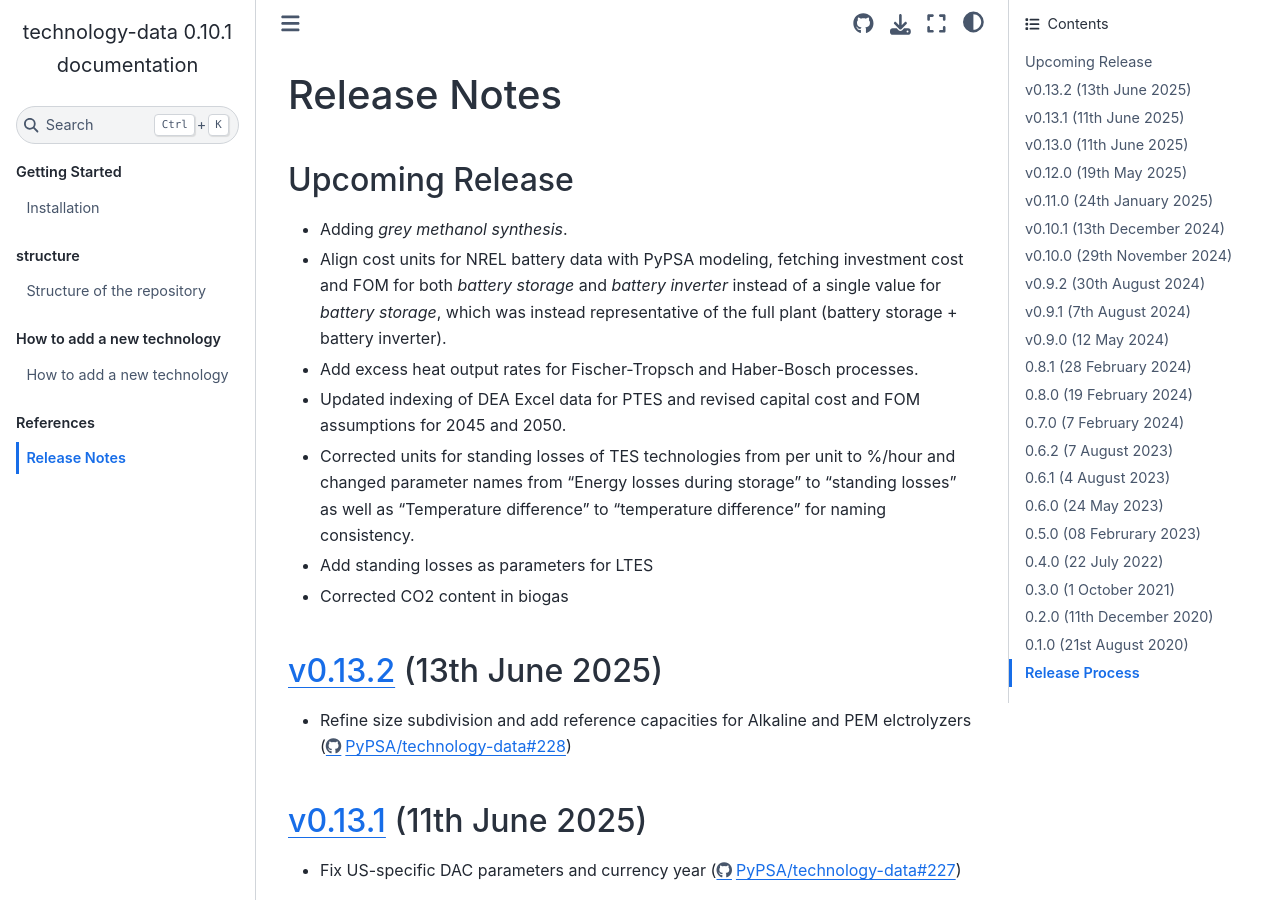
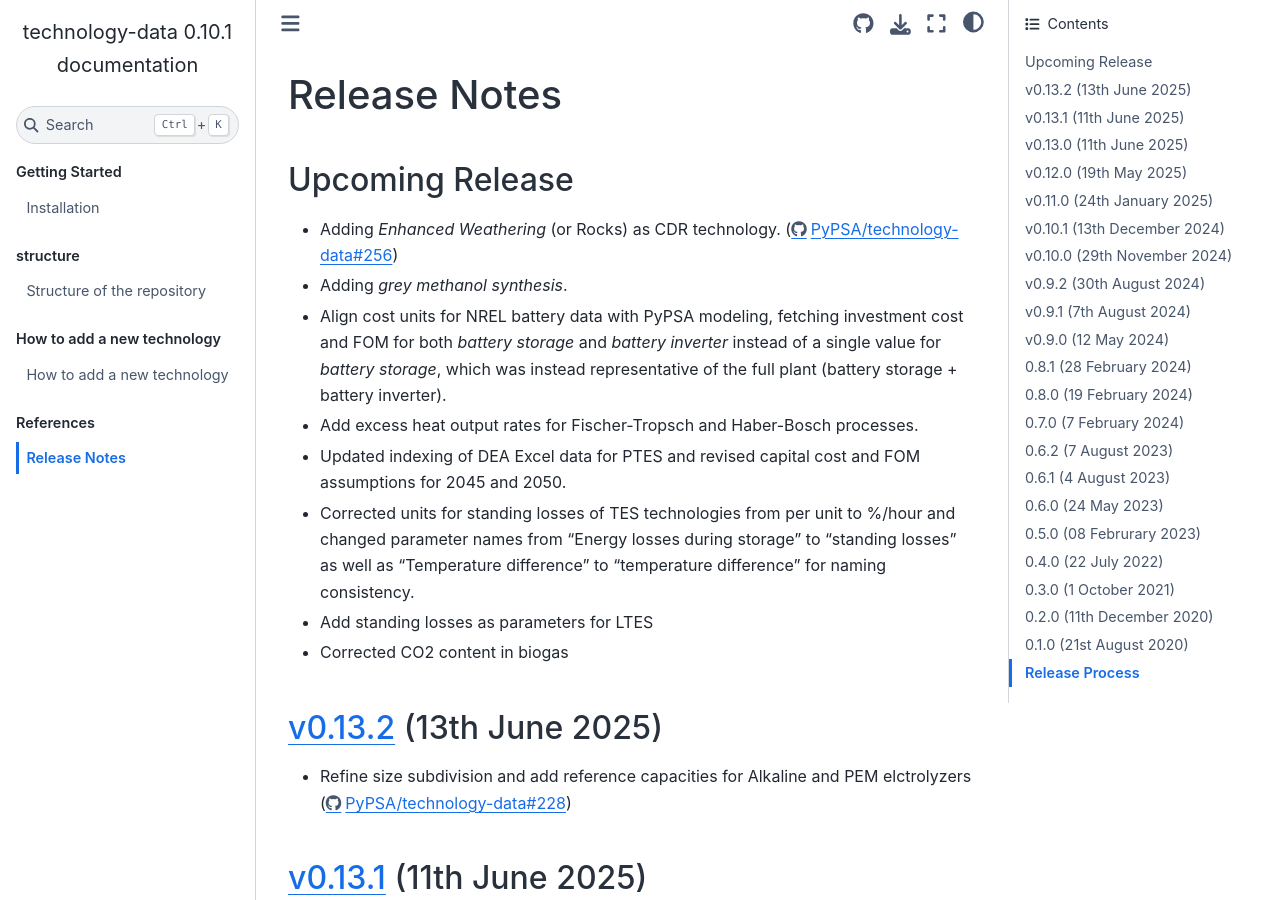
Before and after one commit to PyPSA/technology-data, a Sphinx documentation site: the page built from docs/release_notes.rst, in a window 1280 px wide and 900 px high. Built offline with Sphinx 7.4.7 and the Sphinx Book theme 1.1.4, drawn with Linux system fonts in a browser that asks for light colours.

Commit message:
release note

```diff
--- a/docs/release_notes.rst
+++ b/docs/release_notes.rst
@@ -15,6 +15,8 @@ Upcoming Release
 
 ..   The features listed below are not released yet, but will be part of the next release!
 ..   To use the features already you have to use the ``master`` branch.
+
+* Adding `Enhanced Weathering` (or Rocks) as CDR technology. (https://github.com/PyPSA/technology-data/pull/256)
 
 * Adding `grey methanol synthesis`.
 
```
